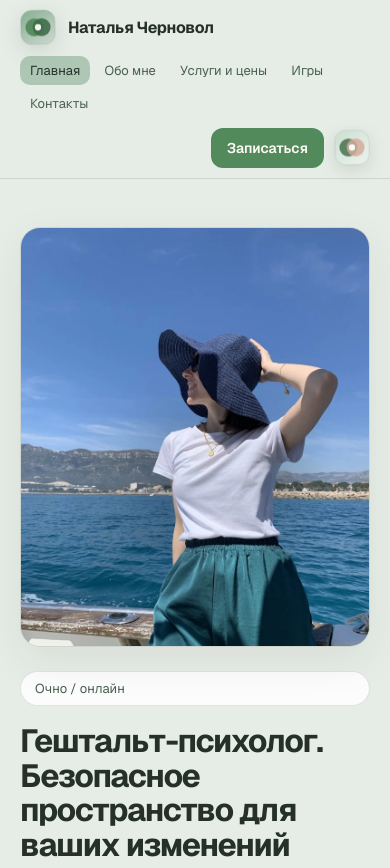
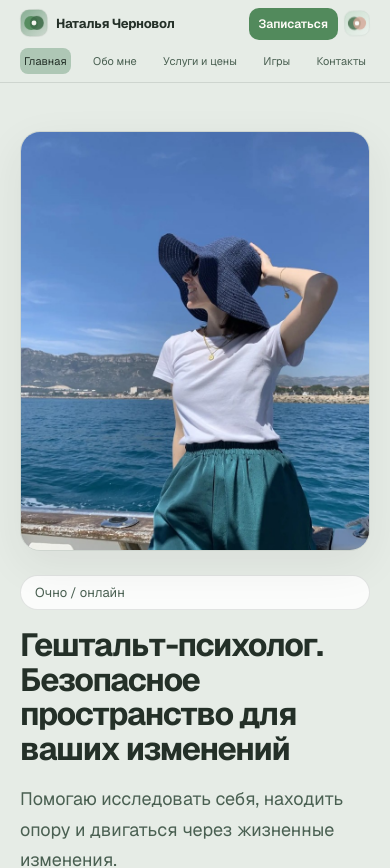
Before and after one commit to Jelydade/chernovol_na_landing, a Next.js app: page / in a window 390 px wide. Shown: the top 868 px of the page. Built offline with nearby package versions, Linux system fonts and the light colour scheme.

Commit message:
corrected

```diff
--- a/src/components/landing/BookingAction.tsx
+++ b/src/components/landing/BookingAction.tsx
@@ -1,11 +1,11 @@
 "use client";
 
 import styles from "@/styles/site.module.css";
-import Image from "next/image";
 import { useRouter } from "next/navigation";
-import { useEffect, useState } from "react";
+import { useEffect, useRef, useState } from "react";
 
 const SPIN_DURATION_MS = 500;
+const FLOAT_DURATION_MS = 3600;
 const BOOKING_HREF = "/contacts";
 
 type BookingActionProps = {
@@ -22,6 +22,8 @@ export const BookingAction = ({
   showArrow = false,
 }: BookingActionProps) => {
   const router = useRouter();
+  const iconRef = useRef<HTMLSpanElement>(null);
+  const floatAnimationRef = useRef<Animation | null>(null);
   const [isSpinning, setIsSpinning] = useState(false);
 
   const placementClass = {
@@ -34,12 +36,63 @@ export const BookingAction = ({
     router.prefetch(BOOKING_HREF);
   }, [router]);
 
+  useEffect(() => {
+    const node = iconRef.current;
+    if (!node || typeof node.animate !== "function") {
+      return;
+    }
+
+    const animation = node.animate(
+      [
+        { transform: "translate3d(0, 0, 0) rotate(-2deg)" },
+        { transform: "translate3d(0, -8px, 0) rotate(2deg)" },
+        { transform: "translate3d(0, 0, 0) rotate(-2deg)" },
+      ],
+      {
+        duration: FLOAT_DURATION_MS,
+        iterations: Infinity,
+        easing: "ease-in-out",
+      },
+    );
+
+    floatAnimationRef.current = animation;
+
+    return () => {
+      animation.cancel();
+      floatAnimationRef.current = null;
+    };
+  }, []);
+
   const handleClick = () => {
     if (isSpinning) {
       return;
     }
 
     setIsSpinning(true);
+    floatAnimationRef.current?.pause();
+
+    const node = iconRef.current;
+    if (node && typeof node.animate === "function") {
+      const spin = node.animate(
+        [
+          { transform: "translate3d(0, 0, 0) rotate(0deg)" },
+          { transform: "translate3d(0, 0, 0) rotate(360deg)" },
+        ],
+        {
+          duration: SPIN_DURATION_MS,
+          easing: "linear",
+          fill: "forwards",
+        },
+      );
+
+      spin.finished
+        .catch(() => undefined)
+        .finally(() => {
+          router.push(BOOKING_HREF);
+        });
+      return;
+    }
+
     window.setTimeout(() => {
       router.push(BOOKING_HREF);
     }, SPIN_DURATION_MS);
@@ -48,10 +101,14 @@ export const BookingAction = ({
   return (
     <span className={`${styles.bookingAction} ${placementClass}`}>
       <span className={styles.bookingActionIcon} aria-hidden="true">
-        <span
-          className={`${styles.bookingActionIconInner} ${isSpinning ? styles.bookingActionIconSpinning : ""}`}
-        >
-          <Image src="/logo.svg" alt="" width={iconSize} height={iconSize} />
+        <span ref={iconRef} className={styles.bookingActionIconInner}>
+          <img
+            src="/logo.svg"
+            alt=""
+            width={iconSize}
+            height={iconSize}
+            draggable={false}
+          />
         </span>
       </span>
       <button
--- a/src/styles/site.module.css
+++ b/src/styles/site.module.css
@@ -17,6 +17,7 @@
   z-index: 20;
   background: var(--bg);
   border-bottom: 1px solid var(--border);
+  transform: translateZ(0);
 }
 
 .headerInner {
@@ -35,19 +36,18 @@
 
 .brandLogo {
   flex-shrink: 0;
-  filter: drop-shadow(0 6px 10px rgb(61 107 72 / 16%));
+  transform-origin: center;
   animation: brandLogoFloat 3.6s ease-in-out infinite;
-  transform-origin: center;
 }
 
 @keyframes brandLogoFloat {
   0%,
   100% {
-    transform: translateY(0) rotate(-2deg);
+    transform: translate3d(0, 0, 0) rotate(-2deg);
   }
 
   50% {
-    transform: translateY(-4px) rotate(2deg);
+    transform: translate3d(0, -6px, 0) rotate(2deg);
   }
 }
 
@@ -256,40 +256,12 @@
   display: inline-flex;
   flex: 0 0 auto;
   line-height: 0;
-  filter: drop-shadow(0 5px 8px rgb(61 107 72 / 16%));
 }
 
 .bookingActionIconInner {
   display: inline-flex;
   transform-origin: center;
-  transform: translateZ(0);
-  backface-visibility: hidden;
-  animation: bookingActionIconFloat 3.6s ease-in-out infinite;
-}
-
-@keyframes bookingActionIconFloat {
-  0%,
-  100% {
-    transform: translateZ(0) translateY(0) rotate(-2deg);
-  }
-
-  50% {
-    transform: translateZ(0) translateY(-3px) rotate(2deg);
-  }
-}
-
-.bookingActionIconSpinning {
-  animation: bookingActionIconSpin 500ms linear;
-}
-
-@keyframes bookingActionIconSpin {
-  from {
-    transform: translateZ(0) rotate(0deg);
-  }
-
-  to {
-    transform: translateZ(0) rotate(360deg);
-  }
+  will-change: transform;
 }
 .link {
   color: var(--sage-dark);
@@ -510,32 +482,66 @@ ul.prose {
 @media (max-width: 900px) {
   .headerInner {
     flex-wrap: wrap;
-    row-gap: 10px;
-    padding-top: 10px;
-    padding-bottom: 10px;
+    align-items: center;
+    justify-content: space-between;
+    column-gap: 12px;
+    row-gap: 8px;
+    padding-top: 8px;
+    padding-bottom: 8px;
   }
 
   .brand {
     order: 1;
+    min-width: 0;
+    gap: 8px;
+  }
+
+  .brandLogo {
+    width: 28px;
+    height: 28px;
+  }
+
+  .brandTitle {
+    font-size: 13px;
+    white-space: nowrap;
+  }
+
+  .headerActions {
+    order: 2;
+    width: auto;
+    flex-shrink: 0;
+  }
+
+  .headerActions .bookingAction {
+    gap: 6px;
+  }
+
+  .headerActions .bookingActionIconInner img {
+    width: 26px;
+    height: 26px;
+  }
+
+  .btnHeader {
+    height: 32px;
+    padding: 0 10px;
+    font-size: 12px;
+    border-radius: 10px;
   }
 
   .nav {
     display: flex;
-    order: 2;
-    width: 100%;
-    justify-content: flex-start;
-    gap: 4px;
-  }
-
-  .headerActions {
     order: 3;
     width: 100%;
-    justify-content: flex-end;
+    flex-wrap: nowrap;
+    justify-content: space-between;
+    gap: 0;
   }
 
   .navLink {
-    font-size: 13px;
-    padding: 6px 10px;
+    font-size: 11px;
+    padding: 6px 4px;
+    border-radius: 8px;
+    white-space: nowrap;
   }
 
   .brandSub {
@@ -549,12 +555,7 @@ ul.prose {
 }
 
 @media (prefers-reduced-motion: reduce) {
-  .brandLogo,
-  .bookingActionIconInner {
+  .brandLogo {
     animation: none;
   }
-
-  .bookingActionIconSpinning {
-    animation: bookingActionIconSpin 500ms linear;
-  }
 }
```
